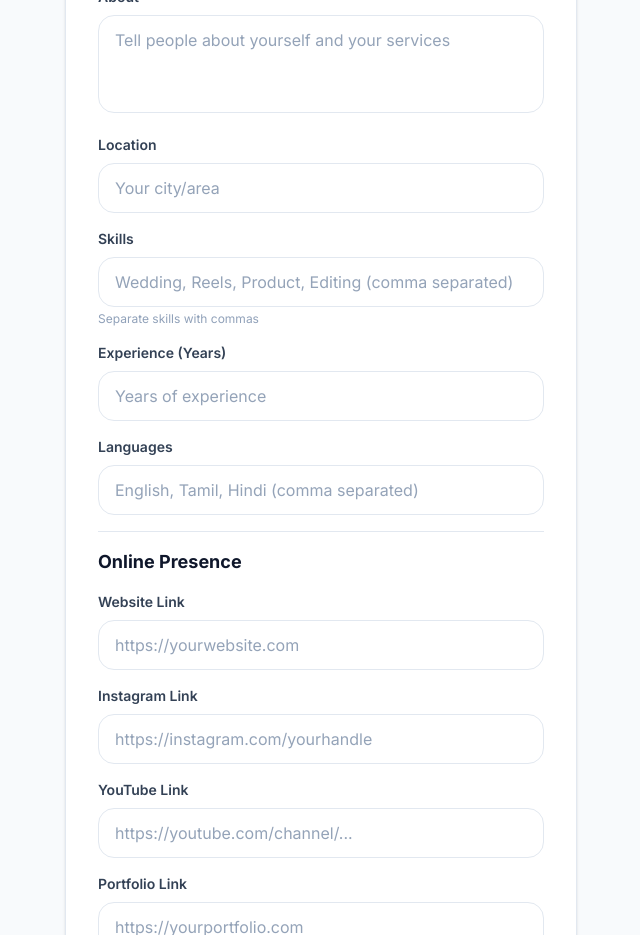
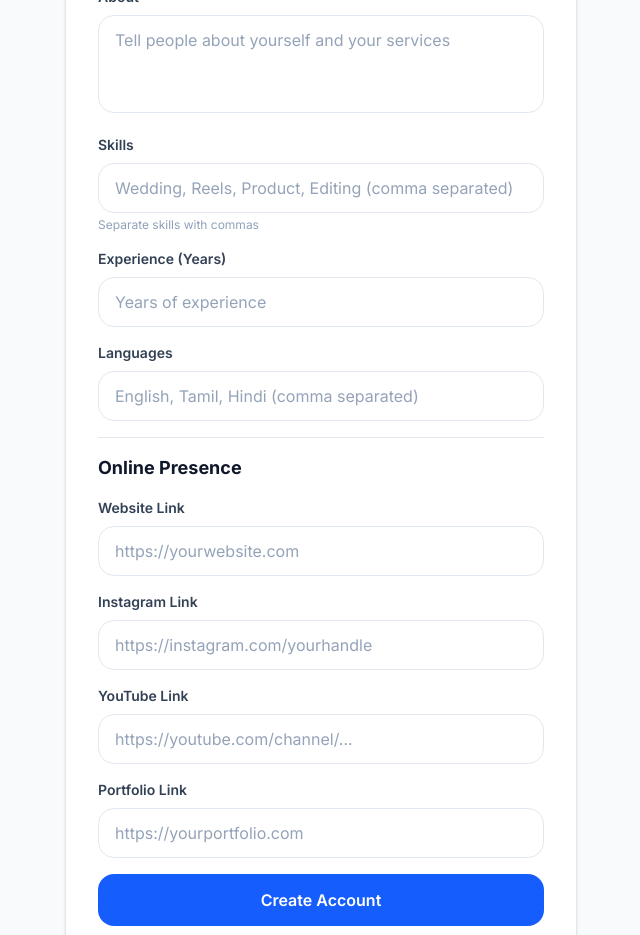
Before and after one commit to mukilan-d4/vgraphz, a Next.js app: page /register in a window 1280 px wide. Shown: the part 1080-2015 px from the top of the page, without its empty margins (319-959 px from the left). Built offline with nearby package versions, Linux system fonts and the light colour scheme; no server answers.

Commit message:
Fixed: Removed location column from registration insert

```diff
--- a/src/app/register/page.tsx
+++ b/src/app/register/page.tsx
@@ -28,12 +28,10 @@ export default function RegisterPage() {
   const [showConfirmPassword, setShowConfirmPassword] = useState(false);
   const [passwordStrength, setPasswordStrength] = useState("Weak");
   const [phone, setPhone] = useState("");
-  const [phoneError, setPhoneError] = useState("");
   const [category, setCategory] = useState("");
   const [district, setDistrict] = useState("");
   const [whatsapp, setWhatsapp] = useState("");
   const [about, setAbout] = useState("");
-  const [location, setLocation] = useState("");
   const [skills, setSkills] = useState("");
   const [experience, setExperience] = useState("");
   const [languages, setLanguages] = useState("");
@@ -42,44 +40,27 @@ export default function RegisterPage() {
   const [youtube, setYoutube] = useState("");
   const [portfolio, setPortfolio] = useState("");
   const [error, setError] = useState("");
+  const [loading, setLoading] = useState(false);
   const [emailError, setEmailError] = useState("");
-  const [loading, setLoading] = useState(false);
   const [emailValid, setEmailValid] = useState<boolean | null>(null);
   const [checkingEmail, setCheckingEmail] = useState(false);
+  const [phoneError, setPhoneError] = useState("");
 
   // Validate phone number - exactly 10 digits
   const validatePhone = (value: string): { valid: boolean; message: string } => {
-    // Remove any non-digit characters
     const digitsOnly = value.replace(/\D/g, '');
-
-    if (!digitsOnly) {
-      return { valid: false, message: "Phone number is required" };
-    }
-
-    if (digitsOnly.length < 10) {
-      return { valid: false, message: `Phone number must be 10 digits (${digitsOnly.length}/10)` };
-    }
-
-    if (digitsOnly.length > 10) {
-      return { valid: false, message: `Phone number must be 10 digits (${digitsOnly.length}/10 - too many)` };
-    }
-
-    // Check if all are digits
-    if (!/^\d{10}$/.test(digitsOnly)) {
-      return { valid: false, message: "Phone number must contain only digits" };
-    }
-
+    if (!digitsOnly) return { valid: false, message: "Phone number is required" };
+    if (digitsOnly.length < 10) return { valid: false, message: `Phone number must be 10 digits (${digitsOnly.length}/10)` };
+    if (digitsOnly.length > 10) return { valid: false, message: `Phone number must be 10 digits (${digitsOnly.length}/10 - too many)` };
+    if (!/^\d{10}$/.test(digitsOnly)) return { valid: false, message: "Phone number must contain only digits" };
     return { valid: true, message: "✓ Valid phone number" };
   };
 
   // Handle phone input change
   const handlePhoneChange = (e: React.ChangeEvent<HTMLInputElement>) => {
     const value = e.target.value;
-    // Allow only digits
     const digitsOnly = value.replace(/\D/g, '');
     setPhone(digitsOnly);
-
-    // Validate
     const validation = validatePhone(digitsOnly);
     setPhoneError(validation.valid ? "" : validation.message);
   };
@@ -89,54 +70,42 @@ export default function RegisterPage() {
     const trimmed = email.trim();
     if (!trimmed) return { valid: false, message: "Email is required" };
     if (!trimmed.includes("@")) return { valid: false, message: "Email must contain @ symbol" };
-
     const parts = trimmed.split("@");
     if (parts.length !== 2) return { valid: false, message: "Invalid email format" };
-
     const localPart = parts[0];
     const domainPart = parts[1];
-
     if (!localPart || localPart.length === 0) return { valid: false, message: "Email must have a username before @" };
     if (!domainPart || domainPart.length === 0) return { valid: false, message: "Email must have a domain after @" };
     if (!domainPart.includes(".")) return { valid: false, message: "Email must have a valid domain (e.g., .com, .in)" };
-
     const domainParts = domainPart.split(".");
     if (domainParts.length < 2) return { valid: false, message: "Email must have a valid domain extension" };
-
     const tld = domainParts[domainParts.length - 1];
     if (!tld || tld.length < 2) return { valid: false, message: "Email must have a valid domain extension (e.g., .com, .in)" };
     if (trimmed.includes(" ")) return { valid: false, message: "Email cannot contain spaces" };
-
     const invalidChars = /[!$%^&*()+=|{}:;<>?]/.test(localPart);
     if (invalidChars) return { valid: false, message: "Email contains invalid characters" };
-
     const emailRegex = /^[a-zA-Z0-9._%+-]+@[a-zA-Z0-9.-]+\.[a-zA-Z]{2,}$/;
     if (!emailRegex.test(trimmed)) return { valid: false, message: "Please enter a valid email address" };
-
     return { valid: true, message: "" };
   };
 
   // Check if email exists
   const checkEmailExists = async (email: string) => {
     if (!email || email.length < 5) return;
-
     const validation = validateEmailFormat(email);
     if (!validation.valid) {
       setEmailValid(false);
       setEmailError(validation.message);
       return;
     }
-
     setCheckingEmail(true);
     setEmailError("");
-
     try {
       const { data, error } = await supabase
         .from("videographers")
         .select("email")
         .eq("email", email.trim())
         .maybeSingle();
-
       if (data) {
         setEmailValid(false);
         setEmailError("This email is already registered. Please login.");
@@ -158,7 +127,6 @@ export default function RegisterPage() {
     setEmail(value);
     setEmailError("");
     setEmailValid(null);
-
     if (value.length > 0) {
       const validation = validateEmailFormat(value);
       if (!validation.valid) {
@@ -166,7 +134,6 @@ export default function RegisterPage() {
         setEmailError(validation.message);
         return;
       }
-
       clearTimeout((window as any).emailTimeout);
       (window as any).emailTimeout = setTimeout(() => {
         checkEmailExists(value);
@@ -256,18 +223,18 @@ export default function RegisterPage() {
       return;
     }
 
+    // ✅ REMOVED: location field - doesn't exist in database
     const { error: profileError } = await supabase
       .from("videographers")
       .insert({
         user_id: user.id,
         name,
         email: email.trim(),
-        phone: phone,
+        phone,
         category,
         district,
         whatsapp: whatsapp || null,
         about: about || null,
-        location: location || null,
         skills: skills || null,
         experience: experience || null,
         languages: languages || null,
@@ -535,20 +502,6 @@ export default function RegisterPage() {
               />
             </div>
 
-            {/* Location */}
-            <div>
-              <label className="block text-sm font-semibold text-slate-700 mb-2">
-                Location
-              </label>
-              <input
-                type="text"
-                placeholder="Your city/area"
-                value={location}
-                onChange={(e) => setLocation(e.target.value)}
-                className="w-full rounded-2xl border border-slate-200 bg-white px-4 py-3 text-slate-900 placeholder:text-slate-400 focus:border-blue-500 focus:outline-none focus:ring-4 focus:ring-blue-500/10 transition"
-              />
-            </div>
-
             {/* Skills */}
             <div>
               <label className="block text-sm font-semibold text-slate-700 mb-2">
```
